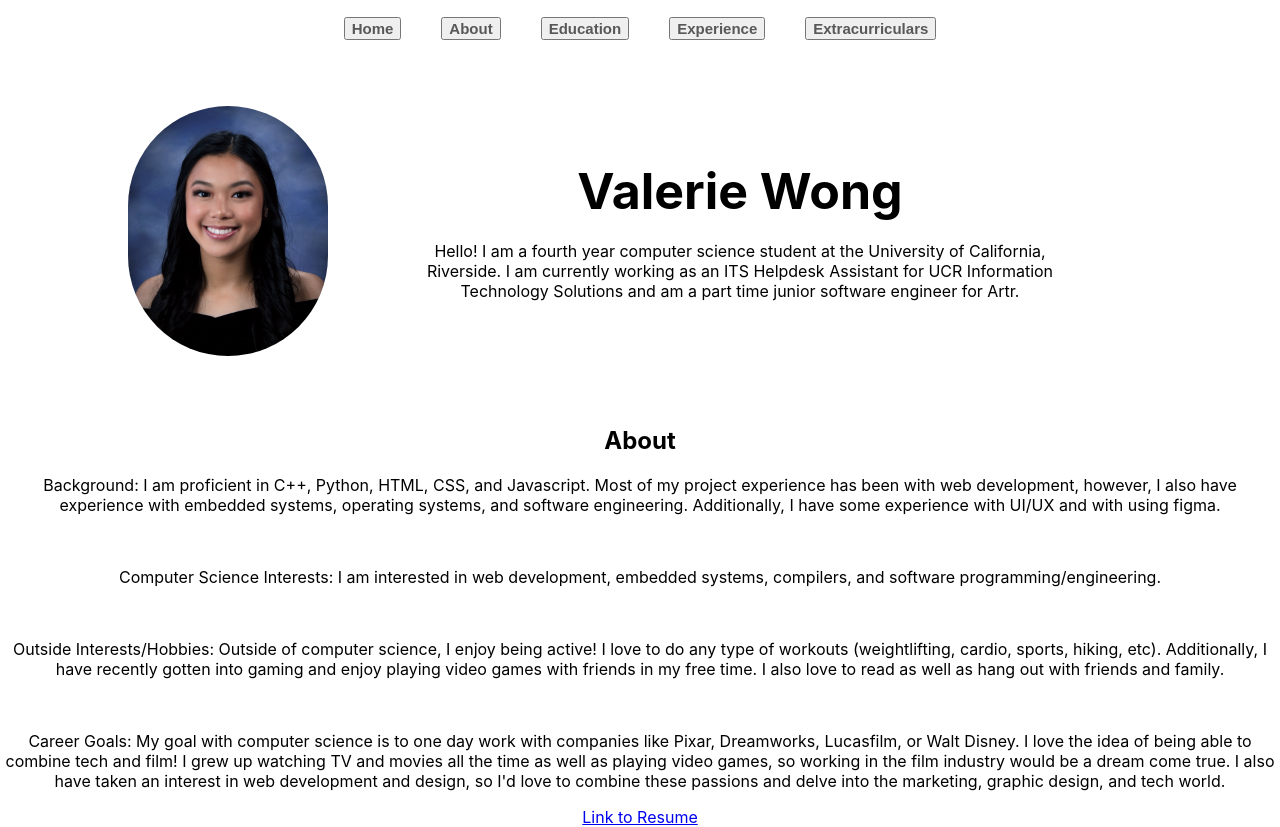
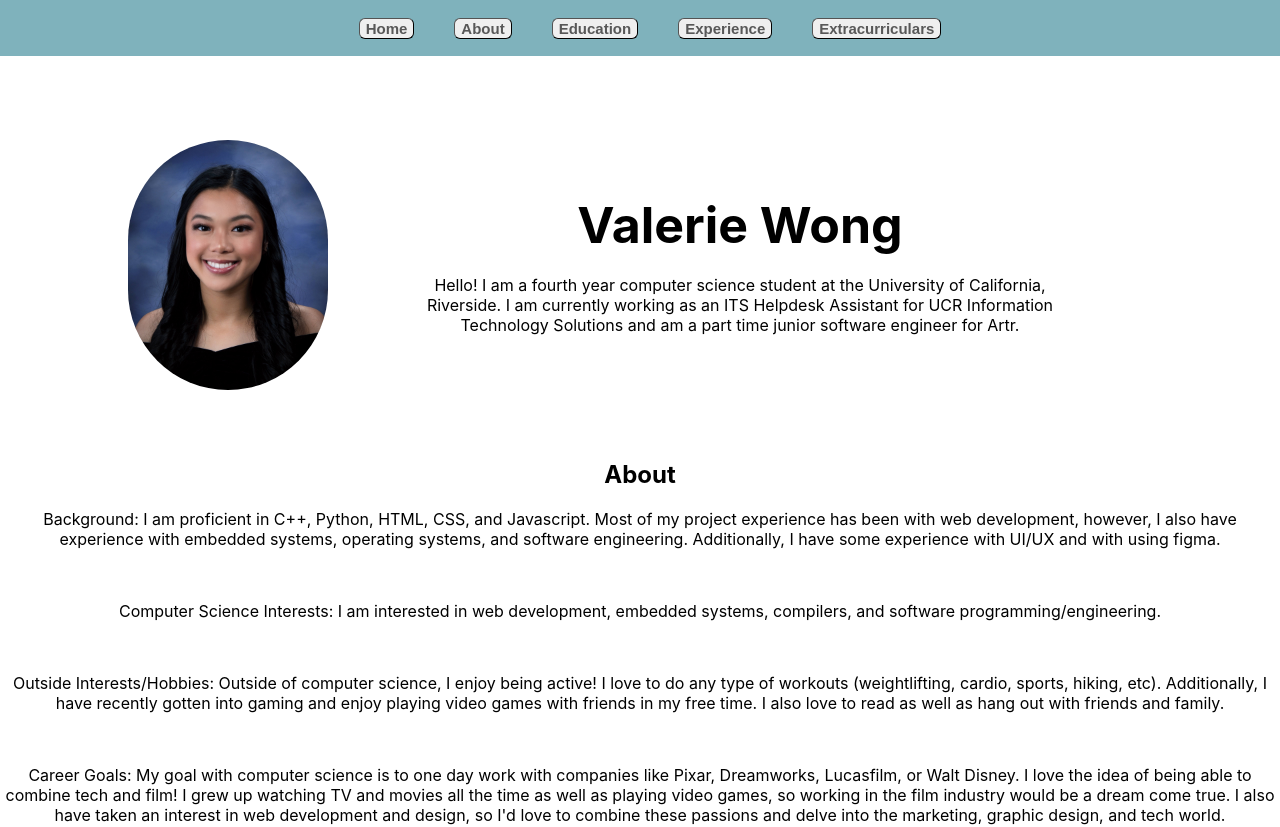
Before and after one commit to vwong031/valeriewong, a React (Create React App) app: page / in a window 1280 px wide. Shown: the top 827 px of the page. Built offline with nearby package versions, Linux system fonts and the light colour scheme.

Commit message:
color navbar and fixed scroll thing

```diff
--- a/src/components/Footer.css
+++ b/src/components/Footer.css
@@ -1,5 +1,6 @@
 .footer-container {
   margin-top: 100px;
+  margin-bottom: 10px;
 }
 
 .logo {
--- a/src/components/Home.css
+++ b/src/components/Home.css
@@ -3,7 +3,7 @@
   justify-content: space-between;
   margin-right: 10%;
   margin-left: 10%;
-  margin-top: 50px;
+  margin-top: 140px;
 }
 
 .profile-img {
--- a/src/components/Nav.css
+++ b/src/components/Nav.css
@@ -1,14 +1,19 @@
-.header {
-  /* background-color: white; */
-}
+/* .header {
+  background-color: blue;
+} */
 
 .header-spacing {
+  background-color: rgb(127, 178, 188);
   display: flex;
   justify-content: center;
   align-items: center;
   max-width: 100%;
   height: 56px;
   padding: 0 10px;
+  position: fixed;
+  top: 0px;
+  width: 100%;
+  z-index: 1000;
 }
 
 .sections {
@@ -18,6 +23,8 @@
   font-size: 15px;
   margin-right: 20px;
   margin-left: 20px;
+  border-radius: 6px;
+  border-width: 1px;
 }
 
 /* .sections.nav-link:first-child {
--- a/src/components/Nav.js
+++ b/src/components/Nav.js
@@ -1,19 +1,23 @@
 import './Nav.css'
-// import { useState } from 'react'
+import { useRef } from 'react'
 
 function Nav() {
   // const [scrollToSection, setScrollToSection] = useState(null);
+  const navbarRef = useRef(null);
+  const scrollOffset = 70;
 
   const scrollTo = (id) => {
     const element = document.getElementById(id);
     if (element) {
-      element.scrollIntoView({ behavior: "smooth" });
+      const navbarHeight = navbarRef.current.clientHeight;
+      const elementPosition = element.offsetTop - navbarHeight - scrollOffset;
+      window.scrollTo({top: elementPosition, behavior: "smooth" });
     }
   };
 
   return (
     <div>
-      <nav role="navigation" class="navbar fixed-top navbar-expand-lg navbar-light bg-light">
+      <nav ref={navbarRef} role="navigation" class="navbar fixed-top navbar-expand-lg navbar-light bg-light">
         <div class="header">
           <div class="header-spacing">
             <div class="nav-elements">
```
